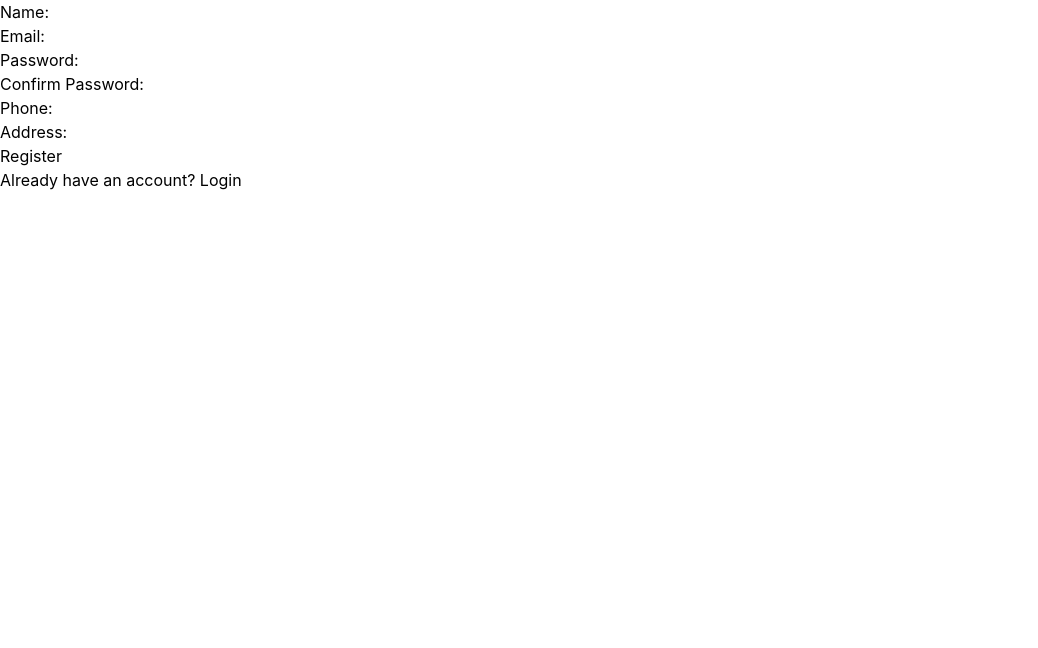
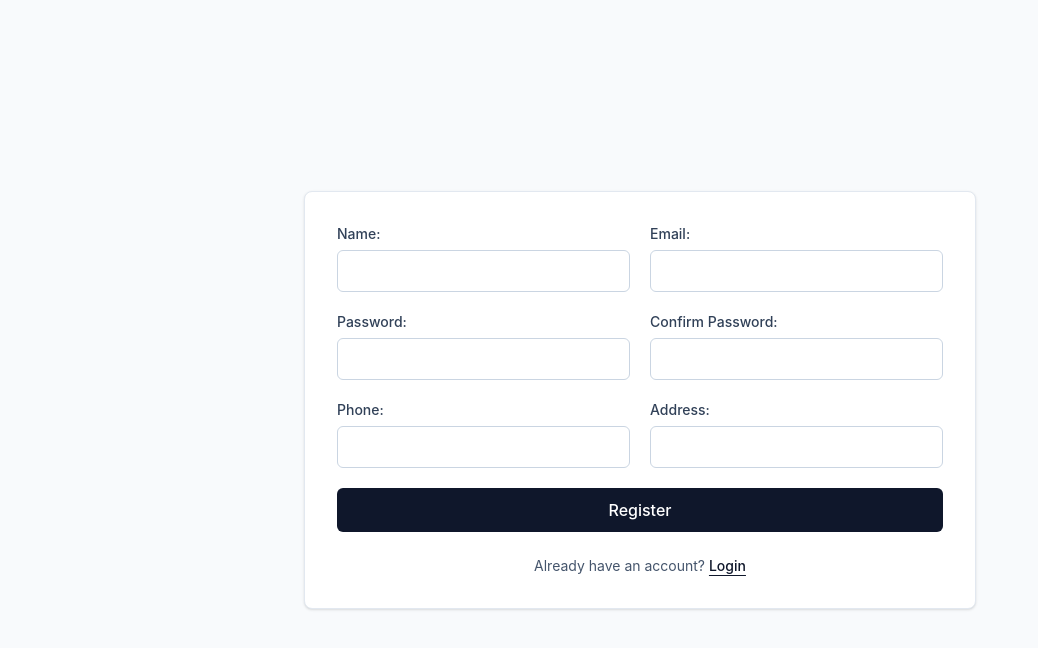
Before and after one commit to vnodkumar/pethub-frontend, a React (Vite) app: page /register in a window 1280 px wide. Shown: the top 648 px of the page, without its empty margins (0-1038 px from the left). Built offline with nearby package versions, Linux system fonts and the light colour scheme; no server answers.

Commit message:
refactor: add structure and style

```diff
--- a/src/pages/Login.jsx
+++ b/src/pages/Login.jsx
@@ -51,10 +51,13 @@ export default function Login(){
     }
 
     return(
-        <>
-            <form onSubmit={handleSubmit}>
-                <label htmlFor="email">Email:</label>
+        <main className="flex min-h-screen items-center justify-center bg-slate-50 px-4 py-10">
+            <div className="w-full max-w-md rounded-lg border border-slate-200 bg-white p-6 shadow-sm sm:p-8">
+                <form onSubmit={handleSubmit} className="space-y-5">
+                    <div className="space-y-1.5">
+                        <label htmlFor="email" className="block text-sm font-medium text-slate-700">Email:</label>
                         <input
+                            className="w-full rounded-md border border-slate-300 px-3 py-2 text-slate-900 outline-none transition focus:border-slate-500 focus:ring-2 focus:ring-slate-200"
                             type="email"
                             name="email"
                             id="email"
@@ -62,10 +65,12 @@ export default function Login(){
                             onChange={(e) => setEmail(e.target.value)}
                             required
                         />
-                <br />
+                    </div>
 
-                <label htmlFor="password">Password:</label>
+                    <div className="space-y-1.5">
+                        <label htmlFor="password" className="block text-sm font-medium text-slate-700">Password:</label>
                         <input
+                            className="w-full rounded-md border border-slate-300 px-3 py-2 text-slate-900 outline-none transition focus:border-slate-500 focus:ring-2 focus:ring-slate-200"
                             type="password"
                             name="password"
                             id="password"
@@ -74,15 +79,22 @@ export default function Login(){
                             onChange={(e) => setPassword(e.target.value)}
                             required
                         />
-                <br/>
-                <button type="submit" disabled={loading}>
+                    </div>
+
+                    <button
+                        className="w-full rounded-md bg-slate-900 px-4 py-2.5 font-medium text-white transition hover:bg-slate-700 disabled:cursor-not-allowed disabled:opacity-60"
+                        type="submit"
+                        disabled={loading}
+                    >
                         {loading?'Logging':'Login'}
                     </button>
                 </form>
-            {error && <div>{error}</div>}
-            <div>
-                Don't have an account? <Link to="/register">Register</Link>
+
+                {error && <div className="mt-4 text-sm font-medium text-red-600">{error}</div>}
+                <div className="mt-6 text-center text-sm text-slate-600">
+                    Don't have an account? <Link className="font-medium text-slate-900 underline underline-offset-4 hover:text-slate-600" to="/register">Register</Link>
                 </div>
-        </>
+            </div>
+        </main>
     )
 }
--- a/src/pages/Register.jsx
+++ b/src/pages/Register.jsx
@@ -50,10 +50,14 @@ export default function Register() {
   }
 
   return (
-    <>
-      <form onSubmit={handleSubmit}>
-        <label htmlFor="name">Name:</label>
+    <main className="flex min-h-screen items-center justify-center bg-slate-50 px-4 py-10">
+      <div className="w-full max-w-2xl rounded-lg border border-slate-200 bg-white p-6 shadow-sm sm:p-8">
+        <form onSubmit={handleSubmit} className="space-y-5">
+          <div className="grid gap-5 sm:grid-cols-2">
+            <div className="space-y-1.5">
+              <label htmlFor="name" className="block text-sm font-medium text-slate-700">Name:</label>
               <input
+                className="w-full rounded-md border border-slate-300 px-3 py-2 text-slate-900 outline-none transition focus:border-slate-500 focus:ring-2 focus:ring-slate-200"
                 type="text"
                 name="name"
                 id="name"
@@ -61,10 +65,12 @@ export default function Register() {
                 onChange={(e) => setName(e.target.value)}
                 required
               />
-        <br />
+            </div>
 
-        <label htmlFor="email">Email:</label>
+            <div className="space-y-1.5">
+              <label htmlFor="email" className="block text-sm font-medium text-slate-700">Email:</label>
               <input
+                className="w-full rounded-md border border-slate-300 px-3 py-2 text-slate-900 outline-none transition focus:border-slate-500 focus:ring-2 focus:ring-slate-200"
                 type="email"
                 name="email"
                 id="email"
@@ -72,10 +78,12 @@ export default function Register() {
                 onChange={(e) => setEmail(e.target.value)}
                 required
               />
-        <br />
+            </div>
 
-        <label htmlFor="password">Password:</label>
+            <div className="space-y-1.5">
+              <label htmlFor="password" className="block text-sm font-medium text-slate-700">Password:</label>
               <input
+                className="w-full rounded-md border border-slate-300 px-3 py-2 text-slate-900 outline-none transition focus:border-slate-500 focus:ring-2 focus:ring-slate-200"
                 type="password"
                 name="password"
                 id="password"
@@ -84,10 +92,12 @@ export default function Register() {
                 onChange={(e) => setPassword(e.target.value)}
                 required
               />
-        <br />
+            </div>
 
-        <label htmlFor="confirm">Confirm Password:</label>
+            <div className="space-y-1.5">
+              <label htmlFor="confirm" className="block text-sm font-medium text-slate-700">Confirm Password:</label>
               <input
+                className="w-full rounded-md border border-slate-300 px-3 py-2 text-slate-900 outline-none transition focus:border-slate-500 focus:ring-2 focus:ring-slate-200"
                 type="password"
                 name="confirmPass"
                 id="confirm"
@@ -95,38 +105,48 @@ export default function Register() {
                 onChange={(e) => setConfirmPass(e.target.value)}
                 required
               />
-        <br />
+            </div>
 
-        <label htmlFor="phone">Phone:</label>
+            <div className="space-y-1.5">
+              <label htmlFor="phone" className="block text-sm font-medium text-slate-700">Phone:</label>
               <input
+                className="w-full rounded-md border border-slate-300 px-3 py-2 text-slate-900 outline-none transition focus:border-slate-500 focus:ring-2 focus:ring-slate-200"
                 type="text"
                 name="phone"
                 id="phone"
                 value={phone}
                 onChange={(e) => setPhone(e.target.value)}
               />
-        <br />
+            </div>
 
-        <label htmlFor="address">Address:</label>
+            <div className="space-y-1.5">
+              <label htmlFor="address" className="block text-sm font-medium text-slate-700">Address:</label>
               <input
+                className="w-full rounded-md border border-slate-300 px-3 py-2 text-slate-900 outline-none transition focus:border-slate-500 focus:ring-2 focus:ring-slate-200"
                 type="text"
                 name="address"
                 id="address"
                 value={address}
                 onChange={(e) => setAddress(e.target.value)}
               />
-        <br />
+            </div>
+          </div>
 
-        <button type="submit" disabled={loading}>
+          <button
+            className="w-full rounded-md bg-slate-900 px-4 py-2.5 font-medium text-white transition hover:bg-slate-700 disabled:cursor-not-allowed disabled:opacity-60"
+            type="submit"
+            disabled={loading}
+          >
             {loading ? "Registering..." : "Register"}
           </button>
         </form>
 
-      {error && <div>{error}</div>}
+        {error && <div className="mt-4 text-sm font-medium text-red-600">{error}</div>}
 
-      <div>
-        Already have an account? <Link to="/login">Login</Link>
+        <div className="mt-6 text-center text-sm text-slate-600">
+          Already have an account? <Link className="font-medium text-slate-900 underline underline-offset-4 hover:text-slate-600" to="/login">Login</Link>
         </div>
-    </>
+      </div>
+    </main>
   );
 }
```
Lines whose indentation alone changed are shown as unchanged.
